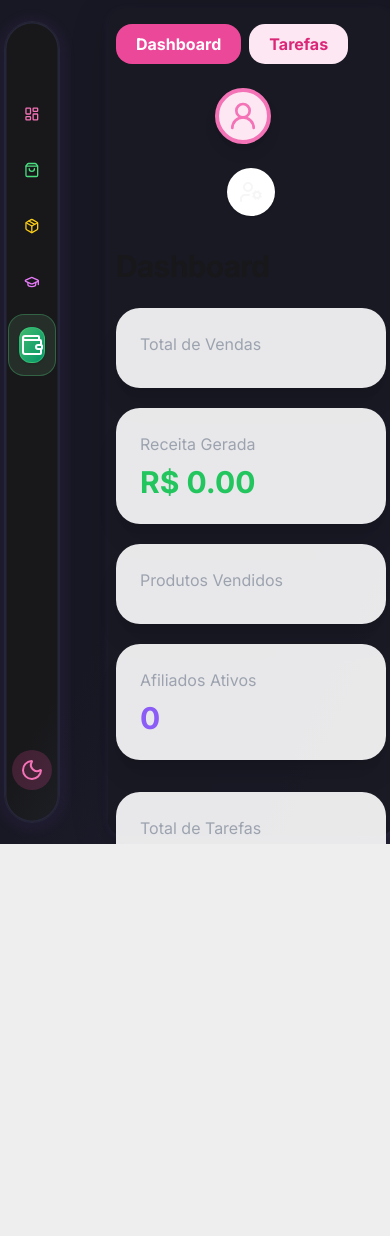
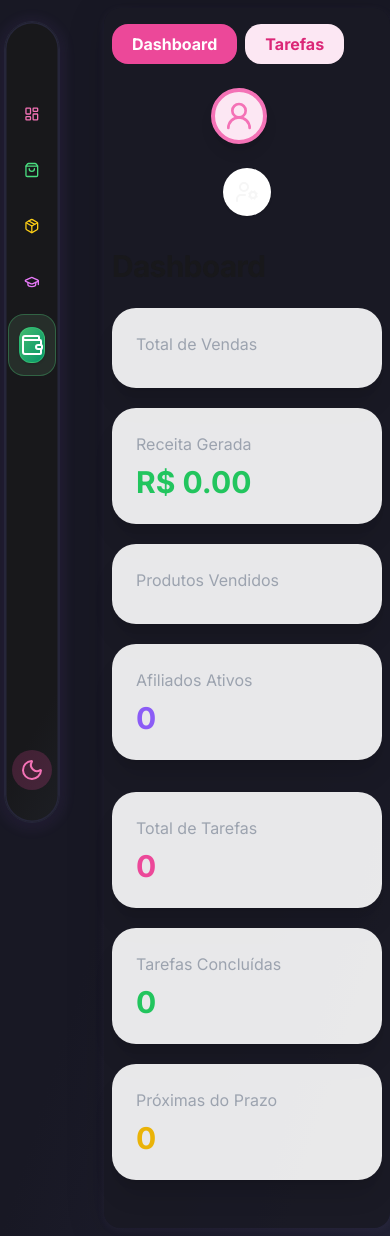
Before and after one commit to modelifynetwork/modelify, a Flask app: template templates/dashboard.html in a window 390 px wide. Before the commit the page ends 844 px from the top, so only its background shows below. Run offline with Flask 3, Linux system fonts and the light colour scheme; the template is opened without the code that fills it, so the values that code supplies are empty; some libraries are stand-ins or nearby versions.

Commit message:
Update dashboard.html

```diff
--- a/templates/dashboard.html
+++ b/templates/dashboard.html
@@ -15,6 +15,8 @@
         html, body {
             font-family: 'Inter', 'Poppins', 'Outfit', system-ui, sans-serif;
             background: linear-gradient(135deg, #18181b 0%, #23272f 100%);
+            min-height: 100vh;
+    /* NÃO coloque overflow:hidden aqui! */
         }
         ::selection {
             background: #ff85b2;
@@ -160,13 +162,17 @@
     padding: 2rem 1.5rem;
     margin-top: 0.5rem;
     margin-bottom: 0.5rem;
-            min-height: 90vh;
+    min-height: 70vh;
+    width: 100%;
     transition: margin-left 0.33s cubic-bezier(.4,2,.3,1), width 0.33s cubic-bezier(.4,2,.3,1);
 }
 @media (max-width: 900px) {
     .dashboard-card-wrapper {
         border-radius: 1rem;
         padding: 1rem 0.5rem;
+        min-height: 60vh;
+        margin-left: 0 !important;
+        width: 100% !important;
     }
 }
         .sidebar-link .sidebar-label .pulse {
@@ -191,9 +197,9 @@
     <div id="lottie-loading" class="w-24 h-24"></div>
 </div>
 
-<div class="flex h-screen overflow-hidden bg-gradient-to-br from-[#181824] via-[#181824] to-[#232336]" style="position:relative;z-index:1;">
+<div class="flex flex-col md:flex-row min-h-screen bg-gradient-to-br from-[#181824] via-[#181824] to-[#232336]" style="position:relative;z-index:1;">
     <!-- Sidebar Premium Flutuante -->
-    <aside id="premiumSidebar" class="premium-sidebar group" tabindex="0">
+    <aside id="premiumSidebar" class="premium-sidebar group z-50" tabindex="0">
       <div>
         <div class="brand flex items-center gap-2 mx-5 mt-8 mb-7">
           <span class="text-2xl font-extrabold text-white">Modeli<span class="gradient-text">fy</span></span>
@@ -242,7 +248,7 @@
     </aside>
 
     <!-- Main Content -->
-    <main id="mainContent" class="flex-1 flex flex-col transition-all duration-300" style="margin-left:6.5rem;">
+    <main id="mainContent" class="flex-1 flex flex-col transition-all duration-300 md:ml-[6.5rem] ml-0">
       <div class="dashboard-card-wrapper" id="dashboardCardWrapper">
 
         <!-- ABAS PRINCIPAIS -->
```
Lines whose indentation alone changed are shown as unchanged.
